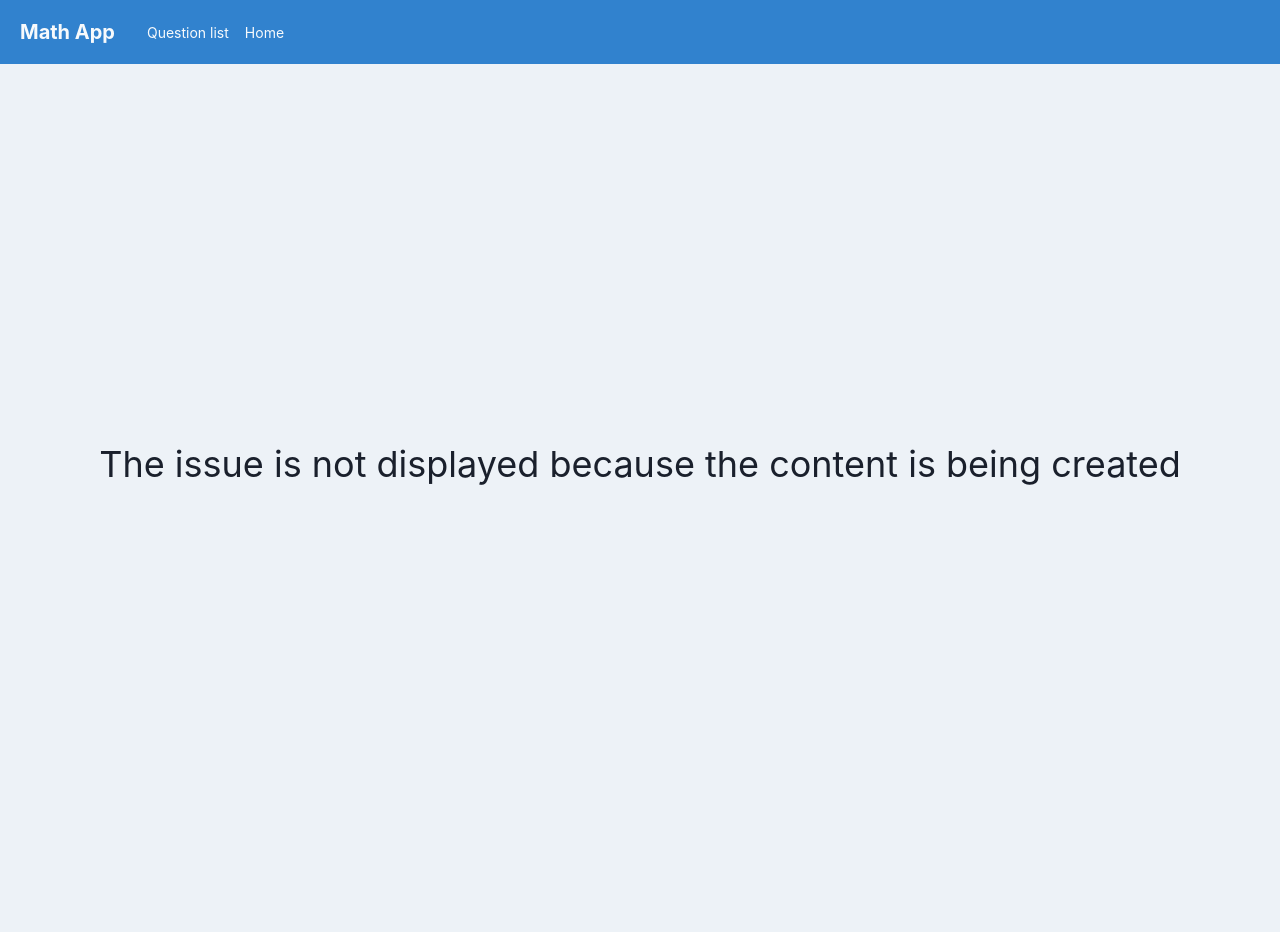
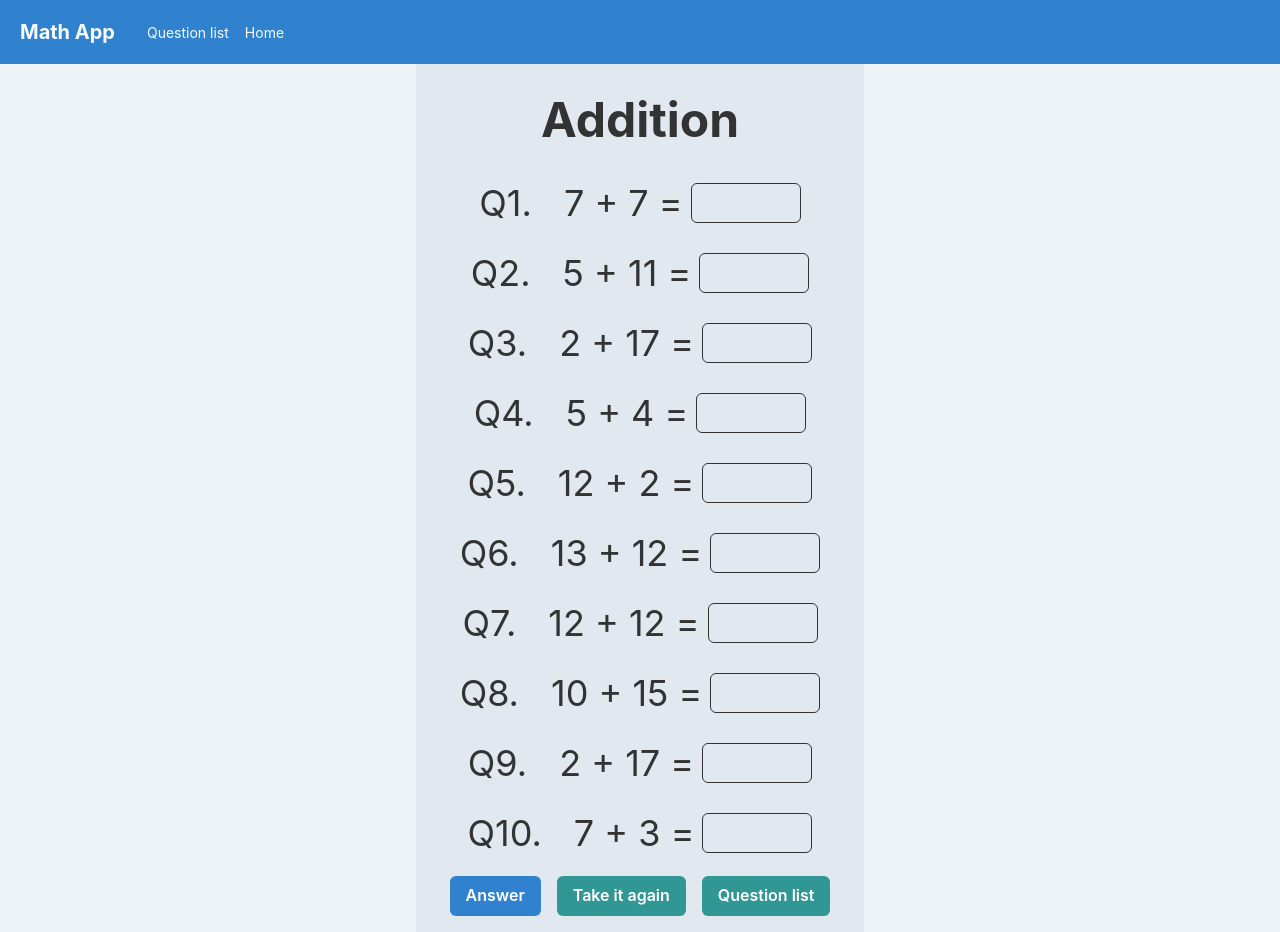
Before and after one commit to ju-to-sh/mathapp, a Next.js app: page /addition in a window 1280 px wide. Before the commit the page ends 864 px from the top, so only its background shows below. Built offline with nearby package versions, Linux system fonts and the light colour scheme.

Commit message:
Implement addition quiz

```diff
--- a/src/app/addition/page.tsx
+++ b/src/app/addition/page.tsx
@@ -1,13 +1,157 @@
+"use client";
+
+import { QuizButtons } from "@/components/molecules/QuizButtons ";
 import { HeaderLayout } from "@/components/template/HeaderLayout";
-import { Box, Text } from "@chakra-ui/react";
+import {
+  Alert,
+  AlertDescription,
+  AlertIcon,
+  AlertTitle,
+  Box,
+  Container,
+  Flex,
+  Heading,
+  Input,
+  ListItem,
+  Spinner,
+  UnorderedList,
+  useBoolean,
+} from "@chakra-ui/react";
 import type { NextPage } from "next";
+import { useMemo, useState, type ChangeEvent } from "react";
+
+type Question = {
+  left: number;
+  right: number;
+};
+
+type UserAnswers = {
+  [key: string]: number | null;
+};
+
+const QUESTION_COUNT = 10;
+
+const getRandomNumber = (min: number, max: number): number => {
+  return Math.floor(Math.random() * (max - min + 1)) + min;
+};
+
+const generateQuestions = (): Question[] => {
+  return Array.from({ length: QUESTION_COUNT }, () => ({
+    left: getRandomNumber(1, 20),
+    right: getRandomNumber(1, 20),
+  }));
+};
+
+const getQuestionKey = (index: number): string => `Q${index + 1}`;
 
 const AdditionPage: NextPage = () => {
+  const questions = useMemo(() => generateQuestions(), []);
+  const [userAnswers, setUserAnswers] = useState<UserAnswers>({});
+  const [missAnswers, setMissAnswers] = useState<string[]>([]);
+  const [isPassed, setIsPassed] = useBoolean();
+  const [hasBlankAnswer, setHasBlankAnswer] = useBoolean();
+  const [hasWrongAnswer, setHasWrongAnswer] = useBoolean();
+
+  const answerKey = questions.reduce<UserAnswers>((answers, question, index) => {
+    answers[getQuestionKey(index)] = question.left + question.right;
+    return answers;
+  }, {});
+
+  const onChangeAnswer = (e: ChangeEvent<HTMLInputElement>) => {
+    const { name, value } = e.target;
+    setUserAnswers((prev) => ({
+      ...prev,
+      [name]: value === "" ? null : Number(value),
+    }));
+  };
+
+  const onClickJudge = () => {
+    const isComplete = questions.every((_, index) => {
+      const key = getQuestionKey(index);
+      return userAnswers[key] !== undefined && userAnswers[key] !== null;
+    });
+
+    if (!isComplete) {
+      setIsPassed.off();
+      setHasWrongAnswer.off();
+      setHasBlankAnswer.on();
+      return;
+    }
+
+    const wrongAnswers = questions
+      .map((_, index) => getQuestionKey(index))
+      .filter((key) => userAnswers[key] !== answerKey[key]);
+
+    if (wrongAnswers.length === 0) {
+      setMissAnswers([]);
+      setHasBlankAnswer.off();
+      setHasWrongAnswer.off();
+      setIsPassed.on();
+      return;
+    }
+
+    setMissAnswers(wrongAnswers);
+    setIsPassed.off();
+    setHasBlankAnswer.off();
+    setHasWrongAnswer.on();
+  };
+
   return (
     <HeaderLayout>
-      <Box height='100vh' alignContent='center'>
-        <Text textAlign="center" fontSize='4xl'>The issue is not displayed because the content is being created</Text>
-      </Box>
+      <Container maxW="md" bg="gray.200" color="#333333" textAlign="center" p="16px">
+        <Heading as="h1" size="2xl" textAlign="center" p="16px">
+          Addition
+        </Heading>
+        {isPassed && (
+          <Alert status="success" variant="subtle" flexDirection="column" alignItems="center" justifyContent="center" textAlign="center" height="200px">
+            <AlertIcon boxSize="40px" mr={0} />
+            <AlertTitle mt={4} mb={1} fontSize="lg">
+              Passed
+            </AlertTitle>
+            <AlertDescription maxWidth="sm">Great work. Try the next lesson!</AlertDescription>
+          </Alert>
+        )}
+        {hasBlankAnswer && (
+          <Alert status="error">
+            <AlertIcon />
+            Please answer every question.
+          </Alert>
+        )}
+        {hasWrongAnswer && missAnswers.length !== 0 && (
+          <Box>
+            <Alert status="warning" variant="subtle" flexDirection="column" alignItems="center" justifyContent="center" textAlign="center" height="auto">
+              <AlertIcon boxSize="16px" mr={0} />
+              <AlertTitle mt={1} mb={1} fontSize="sm">
+                Check these answers again.
+              </AlertTitle>
+              <AlertDescription maxWidth="sm">
+                <Flex flexDirection="row">
+                  {missAnswers.map((missNumber) => (
+                    <Box key={missNumber} mr="4px">
+                      {missNumber}
+                    </Box>
+                  ))}
+                </Flex>
+              </AlertDescription>
+            </Alert>
+          </Box>
+        )}
+
+        <UnorderedList p="8px" m="0 auto" fontSize={{ base: "28px", md: "36px" }}>
+          {questions.length ? (
+            questions.map((question, index) => (
+              <ListItem key={getQuestionKey(index)} display="flex" alignItems="center" justifyContent="center">
+                <Box pr="24px">{`${getQuestionKey(index)}.`}</Box>
+                <Box p="8px">{`${question.left} + ${question.right} = `}</Box>
+                <Input width="110px" fontSize={{ base: "28px", md: "36px" }} borderColor="#333333" name={getQuestionKey(index)} type="number" onChange={onChangeAnswer} />
+              </ListItem>
+            ))
+          ) : (
+            <Spinner size="xl" />
+          )}
+        </UnorderedList>
+        <QuizButtons onClick={onClickJudge} />
+      </Container>
     </HeaderLayout>
   );
 };
```
